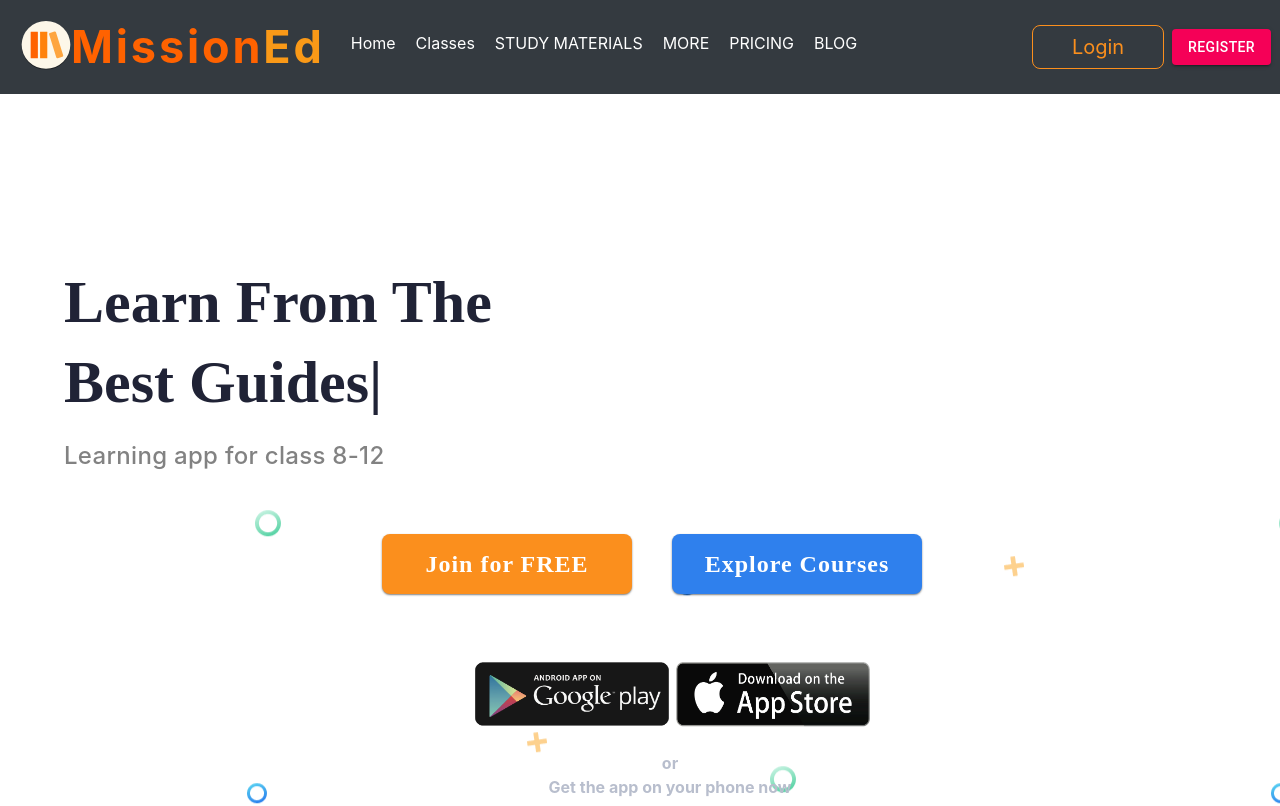
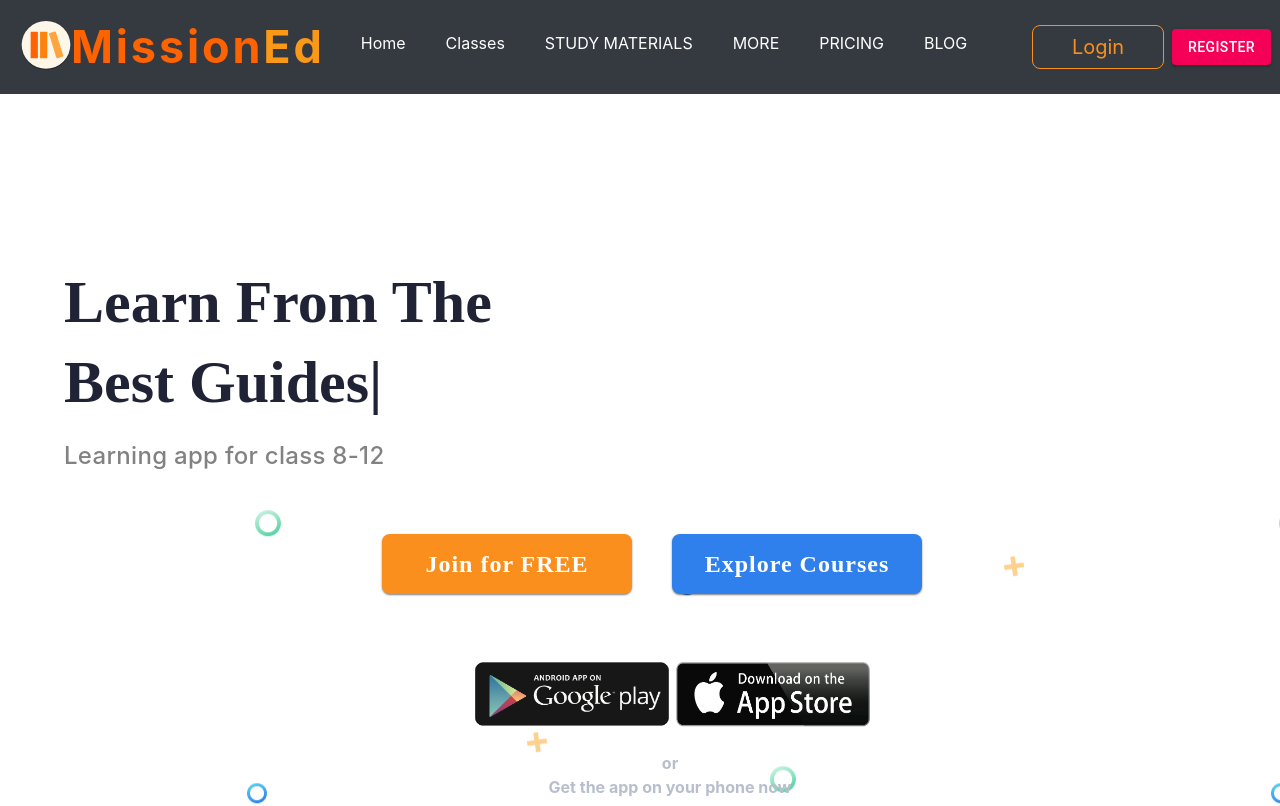
Before and after one commit to missionedweb/web_react, a React (Create React App) app: page / in a window 1280 px wide. Shown: the top 806 px of the page. Built offline with nearby package versions, Linux system fonts and the light colour scheme; no server answers.

Commit message:
navbar links update 4

```diff
--- a/src/App.css
+++ b/src/App.css
@@ -23,7 +23,7 @@ body {
 .mr-auto>ul{float:left;position:relative}
 .mr-auto li{list-style:none;float:left;}
 .mr-auto .dropdown{position:relative}
-.mr-auto li a{float:left;padding:10px;color:white;}
+.mr-auto li a{float:left;padding:20px;color:white;}
 .mr-auto li a:hover{background:#2C3E50; text-decoration: none; color: white; }
 .mr-auto li .linkname{float:left;padding:23px;color:white;} */
 .mr-auto li .linkname:hover{background:#2C3E50; text-decoration: none; color: white; }
--- a/src/components/NavbarComponent.jsx
+++ b/src/components/NavbarComponent.jsx
@@ -21,7 +21,7 @@ function NavbarComponent({ currentUser }) {
 
       <div id="header">
       <div class="row">
-      <Navbar center bg="dark" expand="lg" className="navbar-expand-xl">
+      <Navbar center bg="dark" expand="xl" className="navbar-expand-xl">
         <Navbar.Brand href="#home">
           <img className="logo mt-n4" src={NavigationLogo} alt="logo" />
           <span className="missioned-nav font-weight-bold">
@@ -136,7 +136,7 @@ function NavbarComponent({ currentUser }) {
               </button>
             </Link>
           ) : (
-            <Form inline className="p-2" >
+            <Form inline className="mega-link p-2" >
               <Link to="/login" className="btn login-btn mr-2" role="button">
                 Login
               </Link>
```
